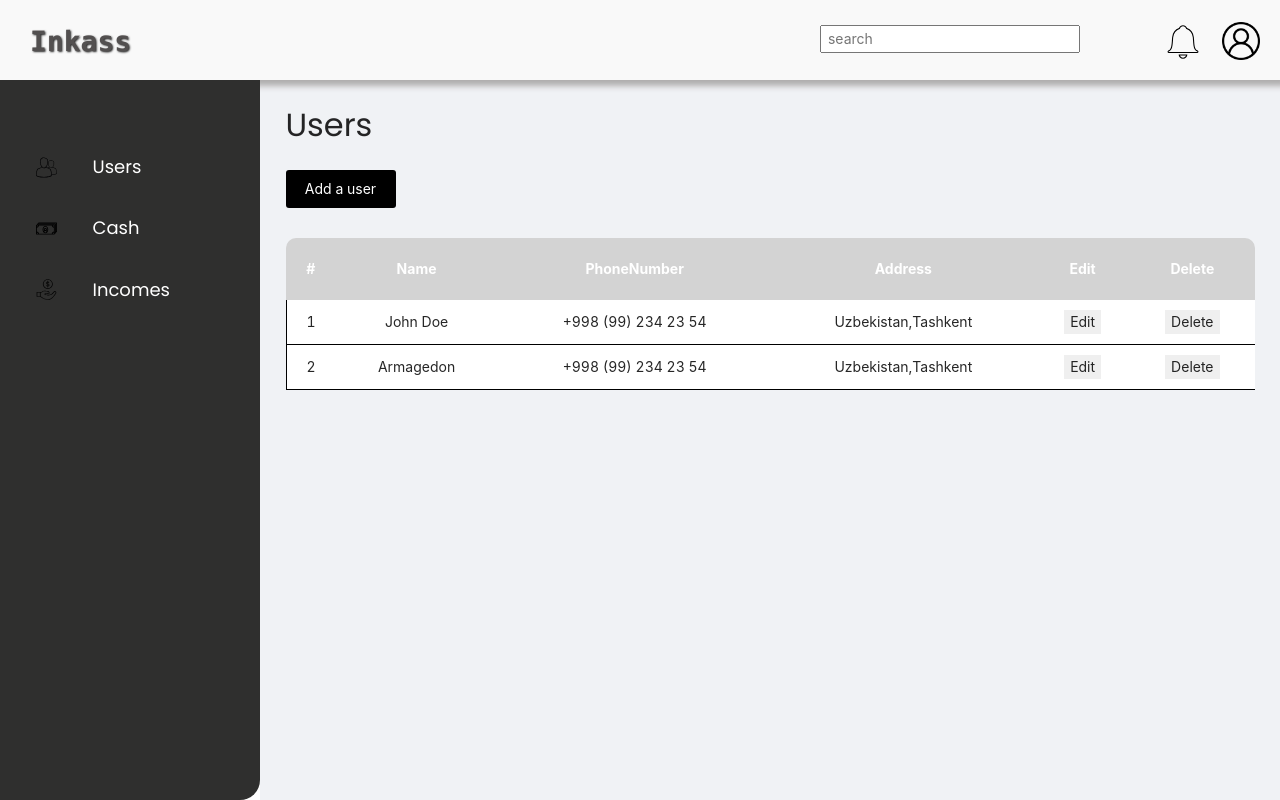
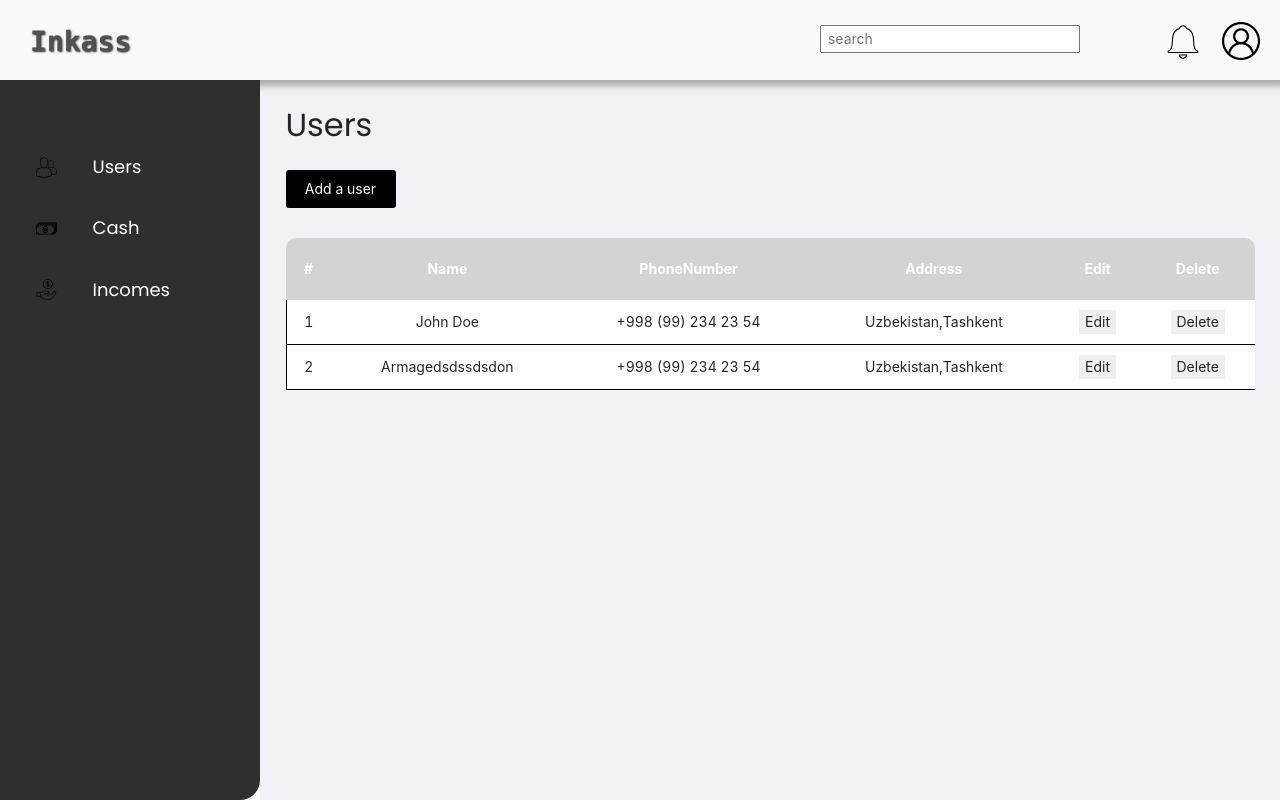
Before and after one commit to Mirzayevsky/Inkass, a React (Create React App) app: page / in a window 1280 px wide. Built offline with nearby package versions, Linux system fonts and the light colour scheme; some icons are missing.

Commit message:
asdfghgfds

```diff
--- a/src/App.js
+++ b/src/App.js
@@ -69,7 +69,7 @@ function App() {
             },
             {
                 id: 1,
-                name: "Armagedon",
+                name: "Armagedsdssdsdon",
                 phoneNumber: "+998 (99) 234 23 54",
                 address: "Uzbekistan,Tashkent",
             }
```
